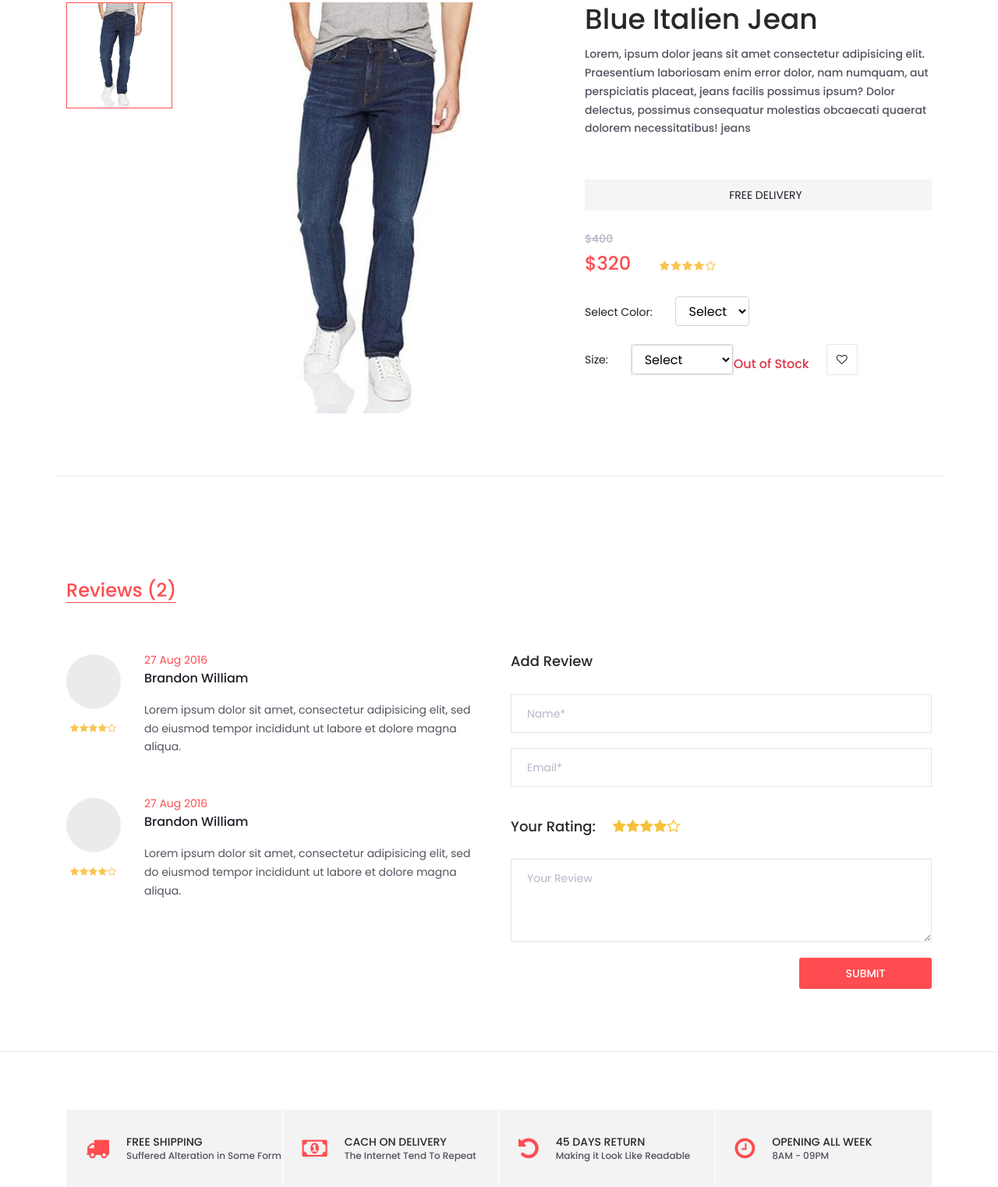
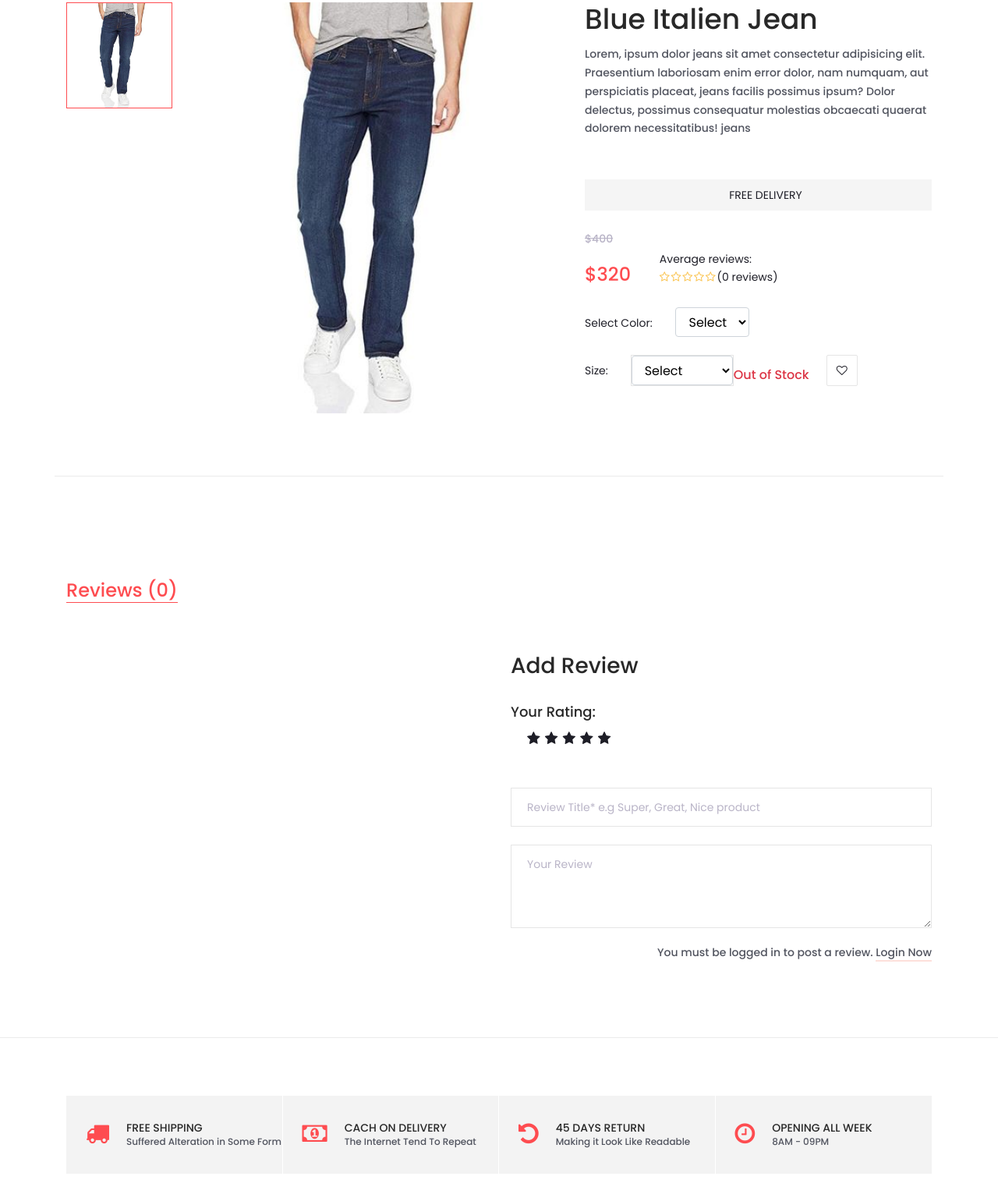
Before and after one commit to Alex1-ai/OCE-MARKT, a Django app: a page that uses templates/base.html in a window 1280 px wide. Shown: the part 286-1808 px from the top of the page at 78% size. Run offline with Django 4.2, Linux system fonts and the light colour scheme; data comes from the database, SQL or seed files in the repository; both versions use the stored data as it was after the commit; some libraries are stand-ins or nearby versions.

Commit message:
Review and Rating System

```diff
--- a/accounts/models.py
+++ b/accounts/models.py
@@ -71,6 +71,9 @@ class Account(AbstractBaseUser):
 
     objects = MyAccountManager()
 
+    def full_name(self):
+        return f'{self.first_name} {self.last_name}'
+
     def __str__(self):
         return self.email
 
--- /dev/null
+++ b/static/styles/review.css
@@ -0,0 +1,48 @@
+/*  Radio button  */
+.rate > input{
+    display: none;
+}
+
+
+.rate{
+    display: inline-block;
+    border: 0;
+}
+
+.rate > label{
+    float: right;
+
+}
+
+/* Showingthe stars */
+
+.rate > label:before{
+    display: inline-block;
+    font-size: 1.1rem;
+    font-family: fontAwesome;
+    content:"\f005";
+    margin: 0;
+    padding: 0.3rem .2rem;
+    cursor: pointer;
+}
+
+/* Half star */
+.rate > .half:before{
+    content:"\F089";
+    position: absolute;
+    padding-right: 0;
+
+}
+
+/* Click and Hover */
+input:checked ~ label, label:hover ~ label{
+    color: #ffb503;
+}
+
+
+/* Hover Highlight */
+input:checked + label:hover, input:checked ~ label:hover,input:checked ~ label:hover ~ label,
+label:hover ~ input:checked ~ label{
+    color: #cc9000;
+
+}
--- a/store/urls.py
+++ b/store/urls.py
@@ -9,5 +9,6 @@ urlpatterns = [
     path('category/<slug:category_slug>/<slug:product_slug>/',
          views.product_detail, name='product_detail'),
     path('search/', views.search, name='search'),
-    # path("review/", views.review, name="review")
+    path("submit_review/<int:product_id>/",
+         views.submit_review, name="submit_review")
 ]
--- a/store/views.py
+++ b/store/views.py
@@ -1,4 +1,4 @@
-from django.shortcuts import render, get_object_or_404
+from django.shortcuts import render, get_object_or_404, redirect
 from .models import Product
 from category.models import Category
 from carts.views import _cart_id
@@ -6,6 +6,10 @@ from carts.models import CartItem
 from django.core.paginator import EmptyPage, PageNotAnInteger, Paginator
 from django.http import HttpResponse
 from django.db.models import Q
+from .forms import ReviewForm
+from .forms import ReviewRating
+from orders.models import OrderProduct
+from django.contrib import messages
 # Create your views here.
 
 
@@ -43,9 +47,26 @@ def product_detail(request, category_slug, product_slug):
 
     except Exception as e:
         raise e
+    if request.user.is_authenticated:
+        try:
+            orderproduct = OrderProduct.objects.filter(
+                user=request.user, product_id=single_product.id).exists()
+
+        except OrderProduct.DoesNotExist:
+            orderproduct = None
+    else:
+        orderproduct = None
+        # getting the review rating
+    reviews = ReviewRating.objects.filter(
+        product_id=single_product.id, status=True)
+    reviews_count = reviews.count()
+
     context = {
         "single_product": single_product,
         "in-cart": in_cart,
+        "orderproduct": orderproduct,
+        'reviews': reviews,
+        'reviews_count': reviews_count,
     }
     return render(request, 'store/product_detail.html', context)
 
@@ -65,3 +86,36 @@ def search(request):
         }
 
     return render(request, 'store/store.html', context)
+
+
+def submit_review(request, product_id):
+    url = request.META.get("HTTP_REFERER")
+    if request.method == 'POST':
+        try:
+            # update an existing review object
+            reviews = ReviewRating.objects.get(
+                user__id=request.user.id, product__id=product_id)
+            form = ReviewForm(request.POST, instance=reviews)
+            form.save()
+            messages.success(
+                request, "Thank you!, Your review has been updated.")
+            return redirect(url)
+        except ReviewRating.DoesNotExist:
+            # create a new review object
+            form = ReviewForm(request.POST)
+            if form.is_valid():
+                data = ReviewRating()
+                data.subject = form.cleaned_data['subject']
+                data.rating = form.cleaned_data['rating']
+                data.review = form.cleaned_data['review']
+                data.ip = request.META.get('REMOTE_ADDR')
+                data.product_id = product_id
+                data.user_id = request.user.id
+                data.save()
+                messages.success(
+                    request, "Thank you! Your review has been submitted")
+                return redirect(url)
+            # review = request.POST.get('review')
+            # print(review)
+
+    return HttpResponse("Ok")
--- a/templates/base.html
+++ b/templates/base.html
@@ -47,6 +47,7 @@
     <link rel="stylesheet"  href="{% static 'styles/single_responsive.css' %}">
     <link rel="stylesheet"  href="{% static 'styles/contact_styles.css' %}">
     <link rel="stylesheet"  href="{% static 'styles/contact_responsive.css' %}">
+    <link rel="stylesheet"  href="{% static 'styles/review.css' %}">
     <!-- Replace "test" with your own sandbox Business account app client ID -->
     <script src="https://www.paypal.com/sdk/js?client-id=AXNGBGN0tykVxnRJ2foOvS_OypIiWTCKnJh3gt4DxZCm8YbSMHgX2HlGKDrP7m3gcFc8rU1332-cmJjX&currency=USD&disable-funding=paylater"></script>
 
--- a/templates/orders/payments.html
+++ b/templates/orders/payments.html
@@ -209,7 +209,7 @@
   </section>
   <!-- Benefit -->
 
-<div class="benefit">
+<!-- <div class="benefit">
   <div class="container">
       <div class="row benefit_row">
           <div class="col-lg-3 benefit_col">
@@ -250,7 +250,7 @@
           </div>
       </div>
   </div>
-</div>
+</div> -->
 
 <!-- Newsletter -->
 
--- a/templates/store/product_detail.html
+++ b/templates/store/product_detail.html
@@ -67,11 +67,19 @@
                         {% endif %}
                         <div class="product_price">${{single_product.price}}</div>
                         <ul class="star_rating">
-                            <li><i class="fa fa-star" aria-hidden="true"></i></li>
-                            <li><i class="fa fa-star" aria-hidden="true"></i></li>
-                            <li><i class="fa fa-star" aria-hidden="true"></i></li>
-                            <li><i class="fa fa-star" aria-hidden="true"></i></li>
-                            <li><i class="fa fa-star-o" aria-hidden="true"></i></li>
+                            <!-- {{single_product.averageReview}} -->
+                            Average reviews:
+                            <div class="rating-star">
+                                <span>
+
+                                     <li> <i class="fa fa-star{%if single_product.averageReview < 0.5%}-o{%elif single_product.averageReview >= 0.5 and single_product.averageReview < 1 %}-half-o{%endif%}" aria-hidden="true"></i></li>
+                                    <li><i class="fa fa-star{%if single_product.averageReview < 1.5%}-o{%elif single_product.averageReview >= 1.5 and single_product.averageReview < 2 %}-half-o{%endif%}" aria-hidden="true"></i></li>
+                                    <li><i class="fa fa-star{%if single_product.averageReview < 2.5%}-o{%elif single_product.averageReview >= 2.5 and single_product.averageReview < 3 %}-half-o{%endif%}" aria-hidden="true"></i></li>
+                                    <li><i class="fa fa-star{%if single_product.averageReview < 3.5%}-o{%elif single_product.averageReview >= 3.5 and single_product.averageReview < 4 %}-half-o{%endif%}" aria-hidden="true"></i></li>
+                                    <li><i class="fa fa-star{%if single_product.averageReview < 4.5%}-o{%elif single_product.averageReview >= 4.5 and single_product.averageReview < 5 %}-half-o{%endif%}" aria-hidden="true"></i></li>
+                                       ({{single_product.countReview}} reviews)
+                                </span>
+                            </div>    <!-- <span></span> -->
                         </ul>
                         <div class="product_color" >
                             <span>Select Color:</span>
@@ -123,9 +131,7 @@
             <div class="col">
                 <div class="tabs_container">
                     <ul class="tabs d-flex flex-sm-row flex-column align-items-left align-items-md-center justify-content-center">
-                        <!-- <li class="tab active" data-active-tab="tab_1"><span>Description</span></li> -->
-                        <!-- <li class="tab" data-active-tab="tab_2"><span>Additional Information</span></li> -->
-                        <!-- <li class="tab" data-active-tab="tab_3"><span>Reviews (2)</span></li> -->
+
                     </ul>
                 </div>
             </div>
@@ -135,52 +141,7 @@
 
                 <!-- Tab Description -->
 
-                <!-- <div id="tab_1" class="tab_container active">
-                    <div class="row">
-                        <div class="col-lg-5 desc_col">
-                            <div class="tab_title">
-                                <h4>Description</h4>
-                            </div>
-                            <div class="tab_text_block">
-                                <h2>Pocket cotton sweatshirt</h2>
-                                <p>Nam tempus turpis at metus scelerisque placerat nulla deumantos solicitud felis. Pellentesque diam dolor, elementum etos lobortis des mollis ut...</p>
-                            </div>
-                            <div class="tab_image">
-                                <img src="{% static 'images/desc_1.jpg' %}" alt="">
-                            </div>
-                            <div class="tab_text_block">
-                                <h2>Pocket cotton sweatshirt</h2>
-                                <p>Nam tempus turpis at metus scelerisque placerat nulla deumantos solicitud felis. Pellentesque diam dolor, elementum etos lobortis des mollis ut...</p>
-                            </div>
-                        </div>
-                        <div class="col-lg-5 offset-lg-2 desc_col">
-                            <div class="tab_image">
-                                <img src="{% static 'images/desc_2.jpg' %}" alt="">
-                            </div>
-                            <div class="tab_text_block">
-                                <h2>Pocket cotton sweatshirt</h2>
-                                <p>Nam tempus turpis at metus scelerisque placerat nulla deumantos solicitud felis. Pellentesque diam dolor, elementum etos lobortis des mollis ut...</p>
-                            </div>
-                            <div class="tab_image desc_last">
-                                <img src="{% static 'images/desc_3.jpg' %}" alt="">
-                            </div>
-                        </div>
-                    </div>
-                </div> -->
 
-                <!-- Tab Additional Info -->
-
-                <!-- <div id="tab_2" class="tab_container">
-                    <div class="row">
-                        <div class="col additional_info_col">
-                            <div class="tab_title additional_info_title">
-                                <h4>Additional Information</h4>
-                            </div>
-                            <p>COLOR:<span>Gold, Red</span></p>
-                            <p>SIZE:<span>L,M,XL</span></p>
-                        </div>
-                    </div>
-                </div> -->
 
                 <!-- Tab Reviews -->
 
@@ -191,12 +152,44 @@
 
                         <div class="col-lg-6 reviews_col">
                             <div class="tab_title reviews_title">
-                                <h4>Reviews (2)</h4>
+                                <h4>Reviews ({{ reviews_count}})</h4>
                             </div>
 
                             <!-- User Review -->
+                            {% for review in reviews %}
 
-                            <div class="user_review_container d-flex flex-column flex-sm-row">
+                                    <div class="user_review_container d-flex flex-column flex-sm-row">
+                                        <div class="user">
+                                            <div class="user_pic"></div>
+                                            <div class="user_rating">
+
+                                                <ul class="star_rating">
+                                                    <div class="rating-star">
+                                                        <span>
+
+                                                           <li> <i class="fa fa-star{%if review.rating == 0.5%}-half-o{%elif review.rating < 1%}-o{%endif%}" aria-hidden="true"></i></li>
+                                                            <li><i class="fa fa-star{%if review.rating == 1.5%}-half-o{%elif review.rating < 2%}-o{%endif%}" aria-hidden="true"></i></li>
+                                                            <li><i class="fa fa-star{%if review.rating == 2.5%}-half-o{%elif review.rating < 3%}-o{%endif%}" aria-hidden="true"></i></li>
+                                                            <li><i class="fa fa-star{%if review.rating == 3.5%}-half-o{%elif review.rating < 4%}-o{%endif%}" aria-hidden="true"></i></li>
+                                                            <li><i class="fa fa-star{%if review.rating == 4.5%}-half-o{%elif review.rating < 5%}-o{%endif%}" aria-hidden="true"></i></li>
+                                                            <!-- <span>({{object.countReview}}) rewiews</span> -->
+                                                        </span>
+                                                    </div>
+                                                </ul>
+                                            </div>
+                                        </div>
+                                        <div class="review">
+                                            <div class="review_date">{{ review.updated_at }}</div>
+                                            <div class="user_name">{{ review.subject}}</div>
+                                            <p>{{review.review}}.</p>
+                                            <div class="text-muted">by {{review.user.first_name | capfirst}}</div>
+                                        </div>
+                                    </div>
+                            {% endfor %}
+
+                            <!-- User Review -->
+
+                            <!-- <div class="user_review_container d-flex flex-column flex-sm-row">
                                 <div class="user">
                                     <div class="user_pic"></div>
                                     <div class="user_rating">
@@ -214,29 +207,7 @@
                                     <div class="user_name">Brandon William</div>
                                     <p>Lorem ipsum dolor sit amet, consectetur adipisicing elit, sed do eiusmod tempor incididunt ut labore et dolore magna aliqua.</p>
                                 </div>
-                            </div>
-
-                            <!-- User Review -->
-
-                            <div class="user_review_container d-flex flex-column flex-sm-row">
-                                <div class="user">
-                                    <div class="user_pic"></div>
-                                    <div class="user_rating">
-                                        <ul class="star_rating">
-                                            <li><i class="fa fa-star" aria-hidden="true"></i></li>
-                                            <li><i class="fa fa-star" aria-hidden="true"></i></li>
-                                            <li><i class="fa fa-star" aria-hidden="true"></i></li>
-                                            <li><i class="fa fa-star" aria-hidden="true"></i></li>
-                                            <li><i class="fa fa-star-o" aria-hidden="true"></i></li>
-                                        </ul>
-                                    </div>
-                                </div>
-                                <div class="review">
-                                    <div class="review_date">27 Aug 2016</div>
-                                    <div class="user_name">Brandon William</div>
-                                    <p>Lorem ipsum dolor sit amet, consectetur adipisicing elit, sed do eiusmod tempor incididunt ut labore et dolore magna aliqua.</p>
-                                </div>
-                            </div>
+                            </div>-->
                         </div>
 
                         <!-- Add Review -->
@@ -244,26 +215,60 @@
                         <div class="col-lg-6 add_review_col">
 
                             <div class="add_review">
-                                <form id="review_form" action="post">
+                                <form id="review_form" method="POST" action="{% url 'submit_review' single_product.id %}">
+                                    {% csrf_token %}
                                     <div>
-                                        <h1>Add Review</h1>
-                                        <input id="review_name" class="form_input input_name" type="text" name="name" placeholder="Name*" required="required" data-error="Name is required.">
-                                        <input id="review_email" class="form_input input_email" type="email" name="email" placeholder="Email*" required="required" data-error="Valid email is required.">
+
+
+                                        <h3>Add Review</h3>
+                                        <br>
+                                        {% include 'alert.html' %}
+                                         <h1>Your Rating:</h1>
+                                         <br>
+                                        <div class="user_star_rating">
+                                            <div class="rate">
+                                                <input type="radio" name="rating" id="rating10" value="5" required> <label for="rating10" title="5"></label>
+                                                <input type="radio" name="rating" id="rating9" value="4.5" required> <label for="rating9" title="4.5" class="half"></label>
+                                                <input type="radio" name="rating" id="rating8" value="4" required> <label for="rating8" title="4"></label>
+                                                <input type="radio" name="rating" id="rating7" value="3.5" required><label for="rating7" title="3.5" class="half"></label>
+                                                <input type="radio" name="rating" id="rating6" value="3" required><label for="rating6" title="3"></label>
+                                                <input type="radio" name="rating" id="rating5" value="2.5" required><label for="rating5" title="2.5" class="half"></label>
+                                                <input type="radio" name="rating" id="rating4" value="2" required><label for="rating4" title="2"></label>
+                                                <input type="radio" name="rating" id="rating3" value="1.5" required><label for="rating3" title="1.5" class="half"></label>
+                                                <input type="radio" name="rating" id="rating2" value="1" required><label for="rating2" title="1"></label>
+                                                <input type="radio" name="rating" id="rating1" value="0.5" required><label for="rating1" title="0.5" class="half"></label>
+
+                                            </div>
+                                        </div>
+                                        <!-- <input id="review_name" class="form_input input_name" type="text" name="name" placeholder="Review Title*" required="required" data-error="Name is required."> -->
+                                        <!-- <input id="review_email" class="form_input input_email" type="email" name="email" placeholder="Email*" required="required" data-error="Valid email is required."> -->
+                                    <!-- </div> -->
+                                        <div>
+                                            <input id="review_name" class="form_input input_name" type="text" name="subject" placeholder="Review Title* e.g Super, Great, Nice product" required="required" data-error="Your subject .">
+
+
+                                            <textarea id="review_message" class="input_review" name="review"  placeholder="Your Review" rows="4" required data-error="Please, leave us a review."></textarea>
+                                        </div>
                                     </div>
-                                    <div>
-                                        <h1>Your Rating:</h1>
-                                        <ul class="user_star_rating">
-                                            <li><i class="fa fa-star" aria-hidden="true"></i></li>
-                                            <li><i class="fa fa-star" aria-hidden="true"></i></li>
-                                            <li><i class="fa fa-star" aria-hidden="true"></i></li>
-                                            <li><i class="fa fa-star" aria-hidden="true"></i></li>
-                                            <li><i class="fa fa-star-o" aria-hidden="true"></i></li>
-                                        </ul>
-                                        <textarea id="review_message" class="input_review" name="message"  placeholder="Your Review" rows="4" required data-error="Please, leave us a review."></textarea>
+
+                                    <div class="text-left text-sm-right">
+                                        {% if user.is_authenticated %}
+                                        <!--  check if the user has bought the product -->
+                                            {% if orderproduct %}
+                                             <button id="review_submit" type="submit" class="red_button review_submit_btn trans_300" value="Submit">submit</button>
+
+                                             {% else %}
+                                             <!--  -->
+                                             <p>You must purchase this product first before you can review. </p>
+                                             {% endif %}
+                                             <!--  -->
+                                        {%else%}
+                                          <p>You must be logged in to post a review. <span><a href="{% url 'login' %}">Login Now</a></span> </p>
+
+                                        {% endif %}
                                     </div>
-                                    <div class="text-left text-sm-right">
-                                        <button id="review_submit" type="submit" class="red_button review_submit_btn trans_300" value="Submit">submit</button>
-                                    </div>
+
+
                                 </form>
                             </div>
 
```
Also changed, not shown: store/admin.py (+8 -1 lines), store/forms.py (added, +8 -0 lines), store/models.py (+33 -0 lines), templates/accounts/register.html (+20 -3 lines), db.sqlite3, store/migrations/0008_reviewrating.py (added).
